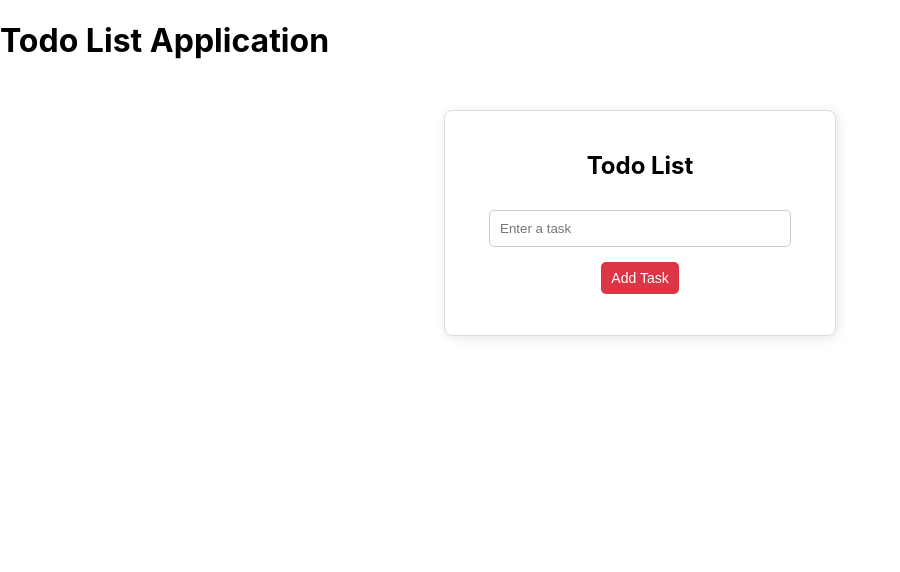
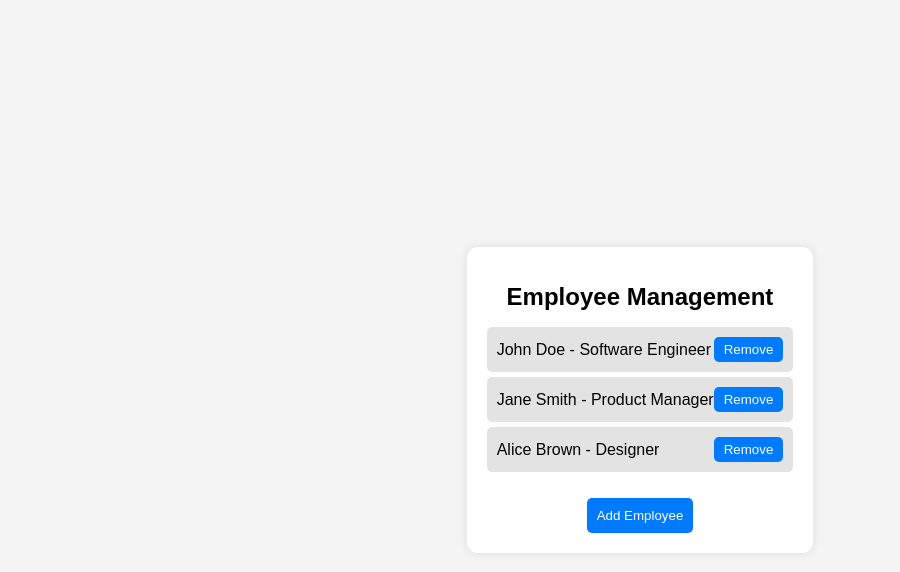
Before and after one commit to raghulm77/React, a React (Create React App) app: page / in a window 1280 px wide. Shown: the top 572 px of the page, without its empty margins (0-900 px from the left). Built offline with nearby package versions, Linux system fonts and the light colour scheme.

Commit message:
Initial commit1

```diff
--- a/src/App.css
+++ b/src/App.css
@@ -1,38 +1,55 @@
-.App {
+body {
+  font-family: Arial, sans-serif;
+  background-color: #f4f4f4;
+  display: flex;
+  justify-content: center;
+  align-items: center;
+  height: 100vh;
+  margin: 0;
+}
+
+.container {
+  background: white;
+  padding: 20px;
+  border-radius: 10px;
+  box-shadow: 0 0 10px rgba(0, 0, 0, 0.1);
   text-align: center;
 }
 
-.App-logo {
-  height: 40vmin;
-  pointer-events: none;
+h1 {
+  font-size: 1.5rem;
+  margin-bottom: 10px;
 }
 
-@media (prefers-reduced-motion: no-preference) {
-  .App-logo {
-    animation: App-logo-spin infinite 20s linear;
-  }
+ul {
+  list-style: none;
+  padding: 0;
 }
 
-.App-header {
-  background-color: #282c34;
-  min-height: 100vh;
+.employee-item {
   display: flex;
-  flex-direction: column;
+  justify-content: space-between;
   align-items: center;
-  justify-content: center;
-  font-size: calc(10px + 2vmin);
-  color: white;
+  background: #e3e3e3;
+  margin: 5px 0;
+  padding: 10px;
+  border-radius: 5px;
 }
 
-.App-link {
-  color: #61dafb;
+button {
+  background: #007bff;
+  color: white;
+  border: none;
+  padding: 5px 10px;
+  border-radius: 5px;
+  cursor: pointer;
 }
 
-@keyframes App-logo-spin {
-  from {
-    transform: rotate(0deg);
-  }
-  to {
-    transform: rotate(360deg);
-  }
+button:hover {
+  background: #0056b3;
 }
+
+.add-btn {
+  margin-top: 10px;
+  padding: 10px;
+}
--- a/src/App.js
+++ b/src/App.js
@@ -1,14 +1,42 @@
-// App.js
-import React from "react";
-import TodoApp from "./TodoApp";
+import { useState } from "react";
+import "./App.css";
 
-const App = () => {
+export default function App() {
+  const [employees, setEmployees] = useState([
+    { id: 1, name: "John Doe", role: "Software Engineer" },
+    { id: 2, name: "Jane Smith", role: "Product Manager" },
+    { id: 3, name: "Alice Brown", role: "Designer" },
+  ]);
+
+  const addEmployee = () => {
+    const newEmployee = {
+      id: employees.length + 1,
+      name: "New Employee",
+      role: "Intern",
+    };
+    setEmployees([...employees, newEmployee]);
+  };
+
+  const removeEmployee = (id) => {
+    setEmployees(employees.filter((employee) => employee.id !== id));
+  };
+
   return (
-    <div className="app-container">
-      <h1>Todo List Application</h1>
-      <TodoApp />
+    <div className="container">
+      <h1>Employee Management</h1>
+      <ul>
+        {employees.map((employee) => (
+          <li key={employee.id} className="employee-item">
+            <span>
+              {employee.name} - {employee.role}
+            </span>
+            <button onClick={() => removeEmployee(employee.id)}>Remove</button>
+          </li>
+        ))}
+      </ul>
+      <button onClick={addEmployee} className="add-btn">
+        Add Employee
+      </button>
     </div>
   );
-};
-
-export default App;
+}
```
